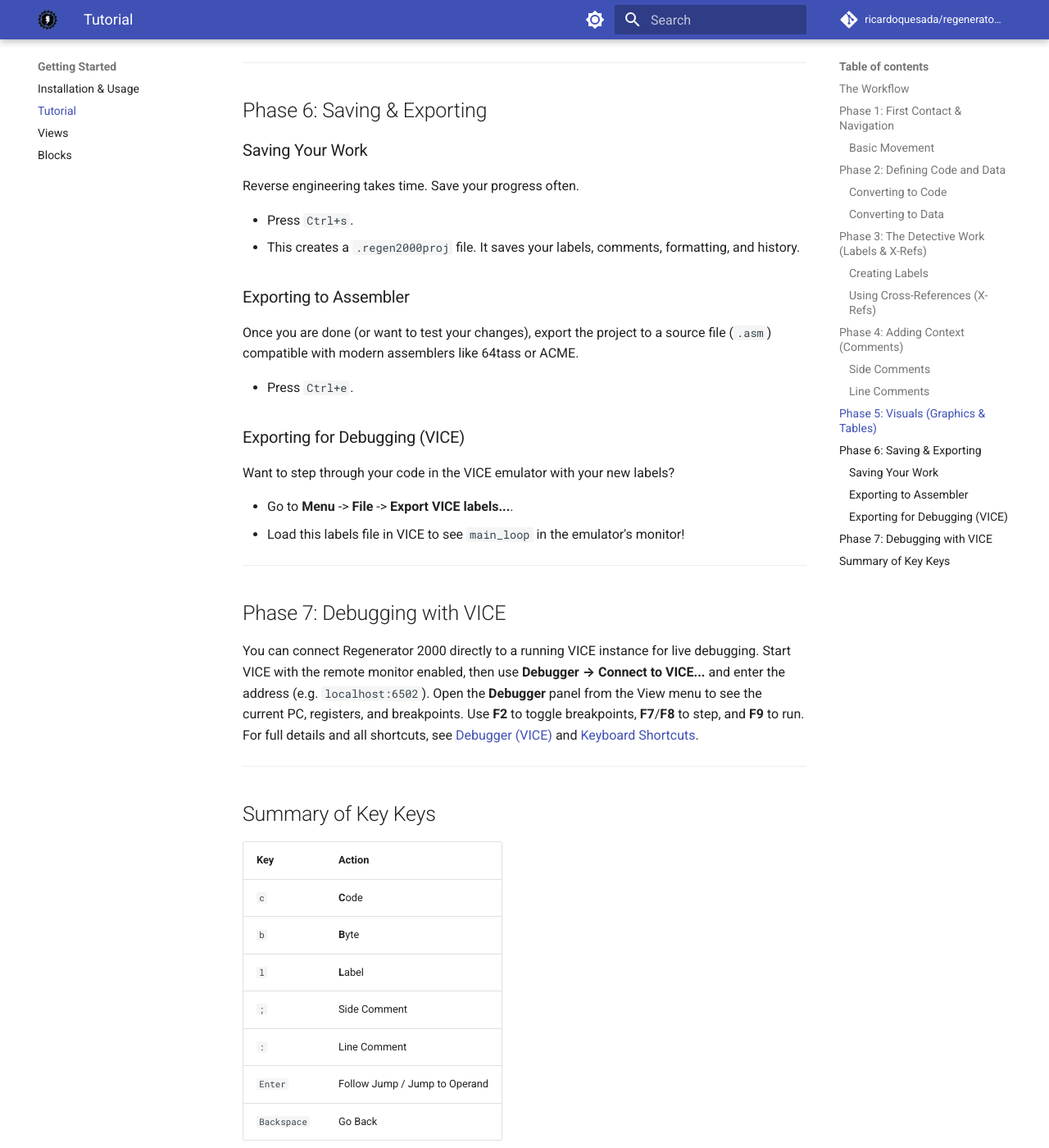
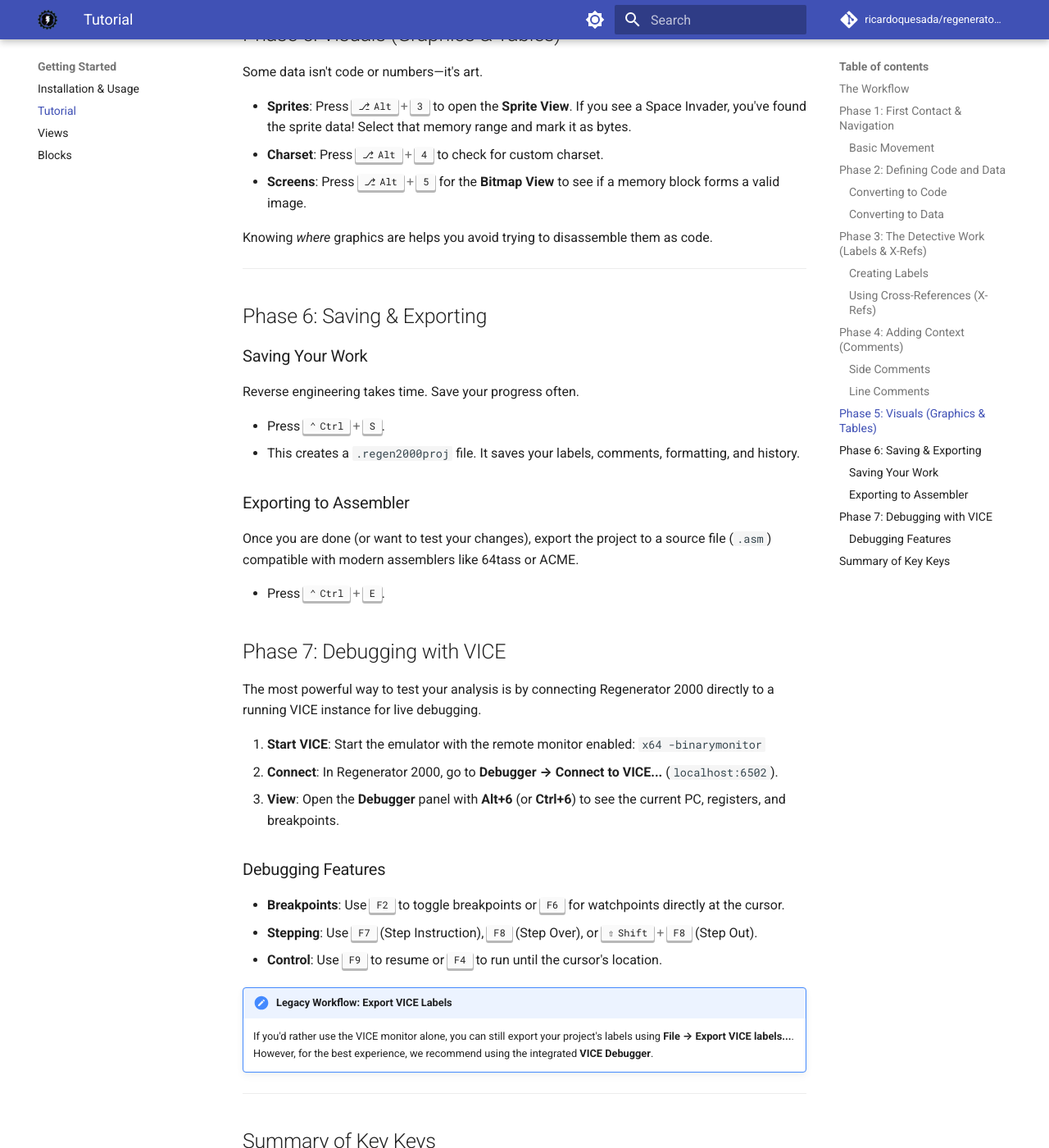
Before and after one commit to ricardoquesada/regenerator2000, an MkDocs documentation site: the page built from docs/tutorial.md, in a window 1280 px wide and 1400 px high, scrolled down 3957 px. Shown: the whole window at 82% size. Built offline with MkDocs 1.6.1 and Material for MkDocs 9.7.7, drawn with Linux system fonts in a browser that asks for light colours; comment, search, counter and statistics services are not loaded; some of the changed text lies outside the part shown.

Commit message:
update main and tutorial with more VICE debugging info

````diff
--- a/docs/tutorial.md
+++ b/docs/tutorial.md
@@ -67,9 +70,7 @@
 $C000  A9 00 85 D0 ...
 ```
 
-If you suspect this is code, place your cursor on the line and press:
-
-> ++c++ (Convert to Code)
+If you suspect this is code, place your cursor on the line and press: ++c++.
 
 Regenerator 2000 will disassemble the bytes starting from that location. It will follow the code flow (jumps and branches) to automatically disassemble reachable instructions.
 
@@ -80,11 +81,11 @@
 To mark a region as raw bytes:
 
 1.  **Select the region**:
-    - Press `Shift+v` to enter **Visual Mode**.
+    - Press ++shift+v++ to enter **Visual Mode**.
     - Use `Arrow Keys` to highlight the rows.
 2.  **Convert**:
-    - Press `b` to convert to **Bytes** (`.byte $00, $01...`).
-    - Press `w` to convert to **Words** (`.word $1000...`).
+    - Press ++b++ to convert to **Bytes** (`.byte $00, $01...`).
+    - Press ++w++ to convert to **Words** (`.word $1000...`).
 
 ---
 
@@ -127,9 +128,22 @@
 
 Good for section headers or detailed explanations.
 
-- Press `:` (colon).
+- Press ++colon++ (colon).
 - Type: `--- INIT ROUTINE ---`.
 - Result: The comment appears on its own line _above_ the instruction.
+  ```asm
+  ; --- INIT ROUTINE ---
+  lda #$00
+  ...
+  ```
+
+!!! tip "Multi-line and Separator Comments"
+
+    - Use **++shift+enter++** or **++ctrl+j++** to insert a new line while in the comment dialog.
+    - Use the following shortcuts within the dialog for quick formatting:
+        - ++ctrl+minus++: Insert a line of dashes (`---`).
+        - ++ctrl+plus++: Insert a line of equals signs (`===`).
+        - ++ctrl+backslash++: Insert a mixed separator (`-=-`).
 
 ---
 
@@ -137,9 +151,10 @@
 
 Some data isn't code or numbers—it's art.
 
-- **Sprites**: Press `Alt+3` to open the **Sprite View**. If you see a Space Invader, you've found the sprite data! Select that memory range and mark it as specific data (or keep it as bytes).
-- **Charset**: Press `Alt+4` to check for custom fonts.
-- **Screens**: Press `Alt+5` for the **Bitmap View** to see if a memory block forms a valid image.
+- **Sprites**: Press ++alt+3++ to open the **Sprite View**. If you see a Space Invader, you've found the sprite data!
+  Select that memory range and mark it as bytes.
+- **Charset**: Press ++alt+4++ to check for custom charset.
+- **Screens**: Press ++alt+5++ for the **Bitmap View** to see if a memory block forms a valid image.
 
 Knowing _where_ graphics are helps you avoid trying to disassemble them as code.
 
@@ -151,43 +166,49 @@
 
 Reverse engineering takes time. Save your progress often.
 
-- Press `Ctrl+s`.
+- Press ++ctrl+s++.
 - This creates a `.regen2000proj` file. It saves your labels, comments, formatting, and history.
 
 ### Exporting to Assembler
 
 Once you are done (or want to test your changes), export the project to a source file (`.asm`) compatible with modern assemblers like 64tass or ACME.
 
-- Press `Ctrl+e`.
-
-### Exporting for Debugging (VICE)
-
-Want to step through your code in the VICE emulator with your new labels?
-
-- Go to **Menu** -> **File** -> **Export VICE labels...**.
-- Load this labels file in VICE to see `main_loop` in the emulator's monitor!
-
----
+- Press ++ctrl+e++.
 
 ## Phase 7: Debugging with VICE
 
-You can connect Regenerator 2000 directly to a running VICE instance for live debugging. Start VICE with the remote monitor enabled,
-then use **Debugger → Connect to VICE...** and enter the address (e.g. `localhost:6502`). Open the **Debugger** panel from the View menu
-to see the current PC, registers, and breakpoints. Use **F2** to toggle breakpoints, **F7**/**F8** to step, and **F9** to run. For full
-details and all shortcuts, see [Debugger (VICE)](debugger.md) and [Keyboard Shortcuts](keyboard_shortcuts.md).
+The most powerful way to test your analysis is by connecting Regenerator 2000 directly to a running VICE instance for live debugging.
+
+1.  **Start VICE**: Start the emulator with the remote monitor enabled:
+    `x64 -binarymonitor`
+2.  **Connect**: In Regenerator 2000, go to **Debugger → Connect to VICE...** (`localhost:6502`).
+3.  **View**: Open the **Debugger** panel with **Alt+6** (or **Ctrl+6**) to see the current PC, registers, and breakpoints.
+
+### Debugging Features
+
+- **Breakpoints**: Use ++f2++ to toggle breakpoints or ++f6++ for watchpoints directly at the cursor.
+- **Stepping**: Use ++f7++ (Step Instruction), ++f8++ (Step Over), or ++shift+f8++ (Step Out).
+- **Control**: Use ++f9++ to resume or ++f4++ to run until the cursor's location.
+
+!!! note "Legacy Workflow: Export VICE Labels"
+
+    If you'd rather use the VICE monitor alone, you can still export your project's labels using **File → Export VICE labels...**. However, for the best experience, we recommend using the integrated **VICE Debugger**.
 
 ---
 
 ## Summary of Key Keys
 
-| Key         | Action                        |
-| ----------- | ----------------------------- |
-| `c`         | **C**ode                      |
-| `b`         | **B**yte                      |
-| `l`         | **L**abel                     |
-| `;`         | Side Comment                  |
-| `:`         | Line Comment                  |
-| `Enter`     | Follow Jump / Jump to Operand |
-| `Backspace` | Go Back                       |
+| Key             | Action                        |
+| --------------- | ----------------------------- |
+| ++c++           | **C**ode                      |
+| ++b++           | **B**yte                      |
+| ++l++           | **L**abel                     |
+| ++semicolon++   | Side Comment                  |
+| ++colon++       | Line Comment                  |
+| ++enter++       | Follow Jump / Jump to Operand |
+| ++backspace++   | Go Back                       |
+| ++f2++          | Toggle Breakpoint             |
+| ++f7++ / ++f8++ | Step Into / Step Over         |
+| ++f9++          | Run / Continue                |
 
 Happy Hacking!
````
Also changed, not shown: other parts of docs/tutorial.md (+6 -3 lines), docs/index.md (+2 -2 lines).
